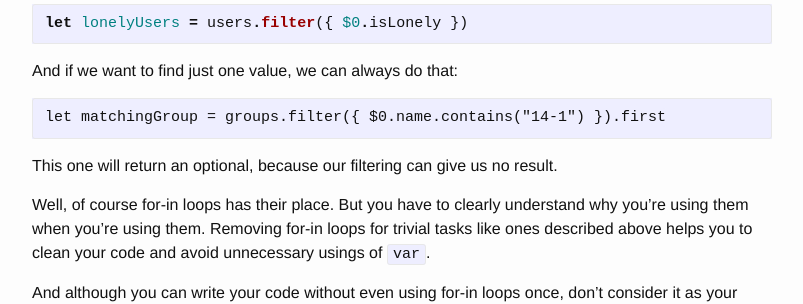
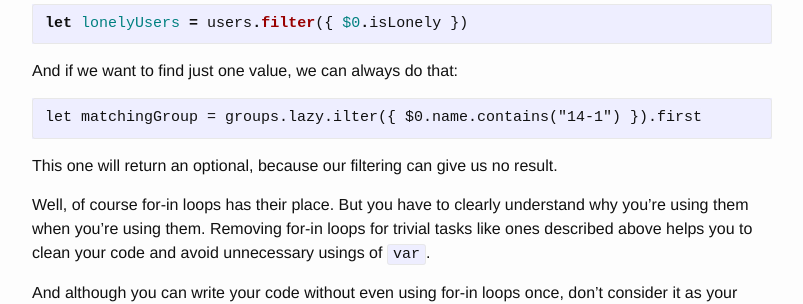
Before and after one commit to dreymonde/dreymonde.github.io, a Jekyll site: the page built from _posts/2016-03-24-dont-do-for-in.markdown, in a window 1280 px wide and 900 px high, scrolled down 1577 px. Shown: the part 151-455 px from the top of the window, without its empty margins (238-1041 px from the left). Built offline with Jekyll 4.4.1, drawn with Linux system fonts in a browser that asks for light colours.

Commit message:
Update 2016-03-24-dont-do-for-in.markdown

```diff
--- a/_posts/2016-03-24-dont-do-for-in.markdown
+++ b/_posts/2016-03-24-dont-do-for-in.markdown
@@ -83,7 +83,7 @@ let lonelyUsers = users.filter({ $0.isLonely })
 And if we want to find just one value, we can always do that:
 
 ~~~
-let matchingGroup = groups.filter({ $0.name.contains("14-1") }).first
+let matchingGroup = groups.lazy.ilter({ $0.name.contains("14-1") }).first
 ~~~
 
 This one will return an optional, because our filtering can give us no result.
```
